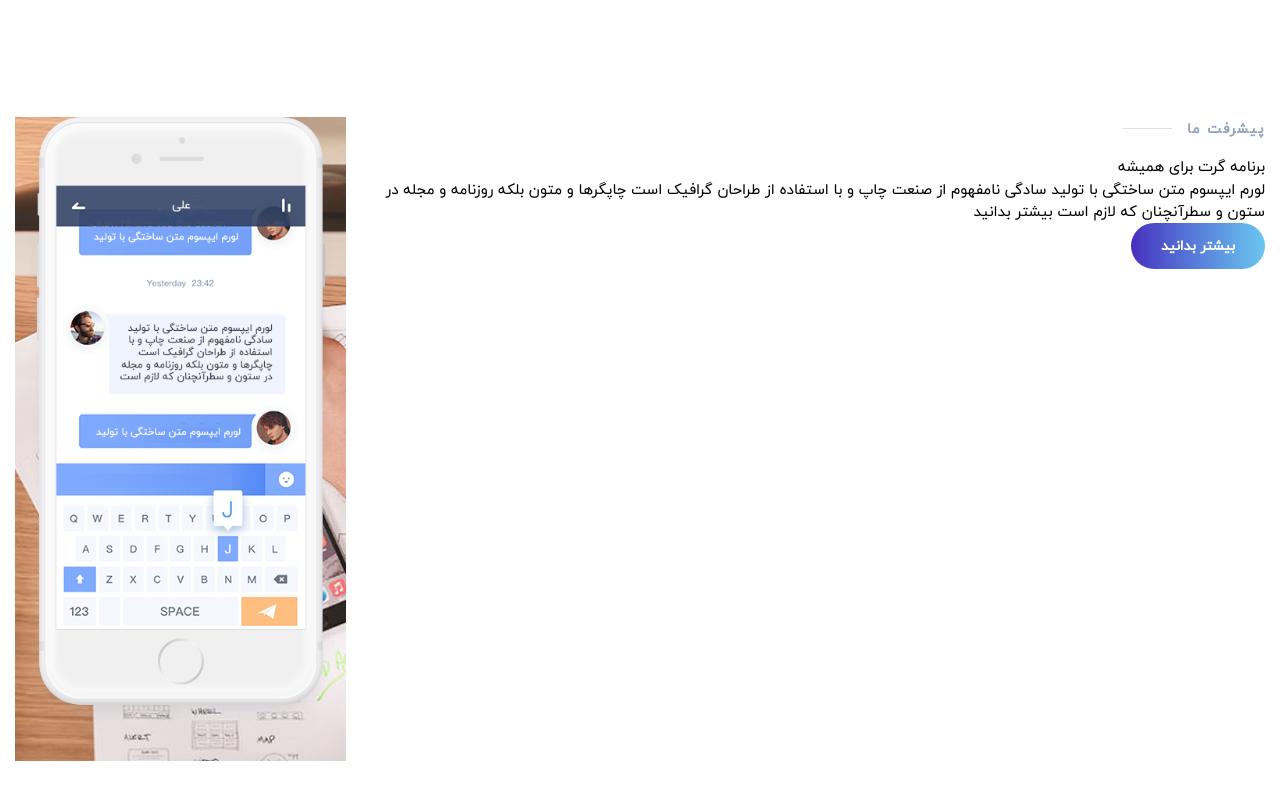
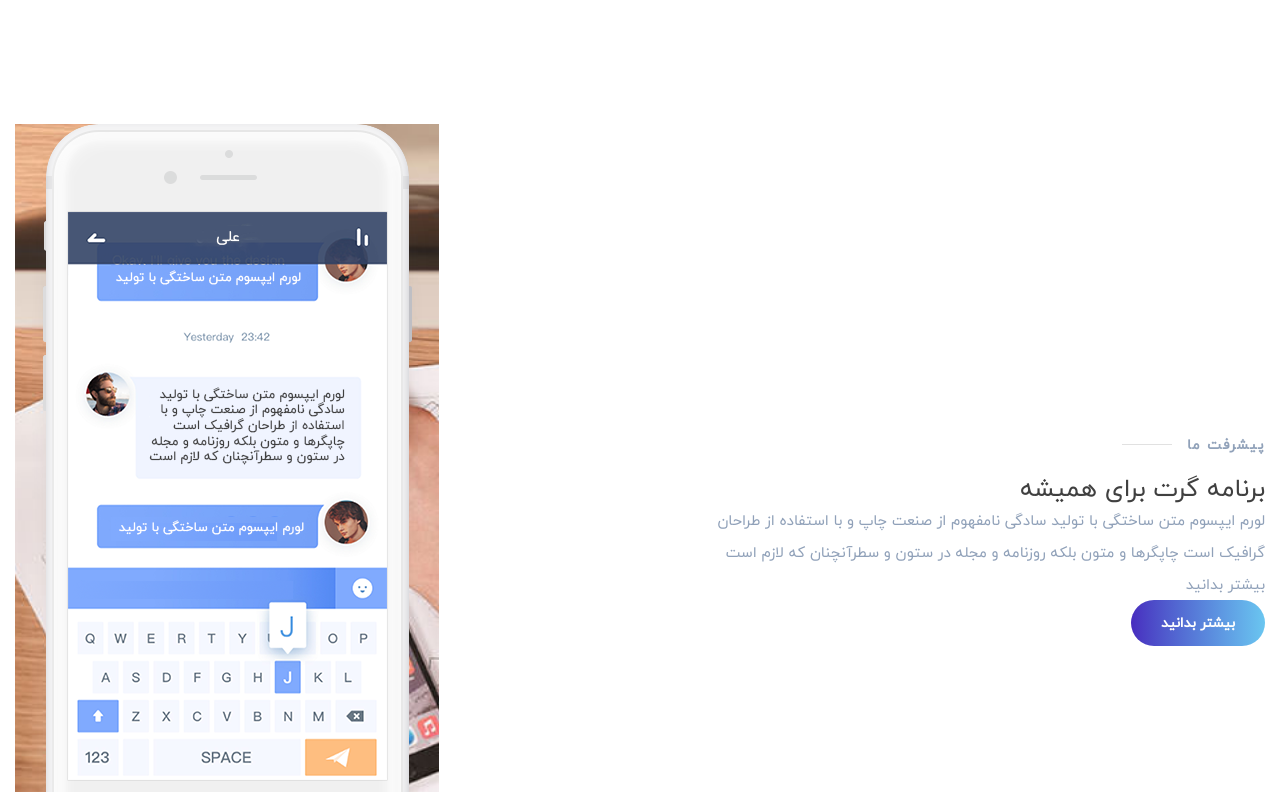
Before and after one commit to hossein1075/app-you, a React (Vite) app: page / in a window 1280 px wide. Shown: the part 1188-1980 px from the top of the page. Before the commit the page ends 1949 px from the top, so only its background shows below. Built offline with nearby package versions, Linux system fonts and the light colour scheme.

Commit message:
add css section progress part 1

```diff
--- a/src/Components/main/section2/progress.jsx
+++ b/src/Components/main/section2/progress.jsx
@@ -7,19 +7,19 @@ function Progress() {
         <>
             <section>
                 <div className="container">
-                    <div className='flex items-center-center'>
-                        <div>
+                    <div className='flex items-center justify-between'>
+                        <div className='max-w-138'>
                         <HalfTitle text={Info[1].text}/>
-                        <h3>برنامه گرت برای همیشه</h3>
-                        <p>
+                        <h3 className='text-neutral-700 max-md:text-[22px] text-[25px]'>برنامه گرت برای همیشه</h3>
+                        <p className='max-md:text-sm text-slate-400'>
                             لورم ایپسوم متن ساختگی با تولید سادگی نامفهوم از صنعت چاپ و با استفاده از طراحان گرافیک است چاپگرها و متون بلکه روزنامه و مجله در ستون و سطرآنچنان که لازم است
                             بیشتر بدانید
                         </p>
                         <ButtonInfo/>
                     </div>
-                    <div className='bg-progress'>
+                    <div className='block max-xl:hidden bg-progress max-w-138'>
                         <div>
-                            <img src="/public/images/progress-phone.png" alt="progress" />
+                            <img src="/public/images/progress-phone.png" className='max-lg:hidden block' alt="progress" />
                         </div>
                     </div>
                     </div>
--- a/src/index.css
+++ b/src/index.css
@@ -44,6 +44,7 @@
         direction: rtl;
         font-family: 'IRY';
         font-size: 15px;
+        line-height: 32px;
     }
 }
 
```
